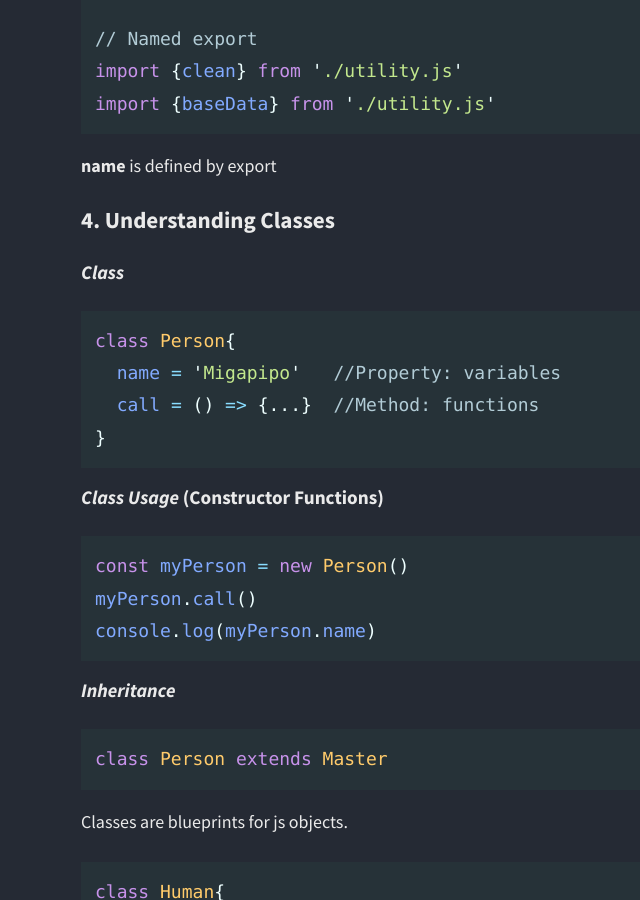
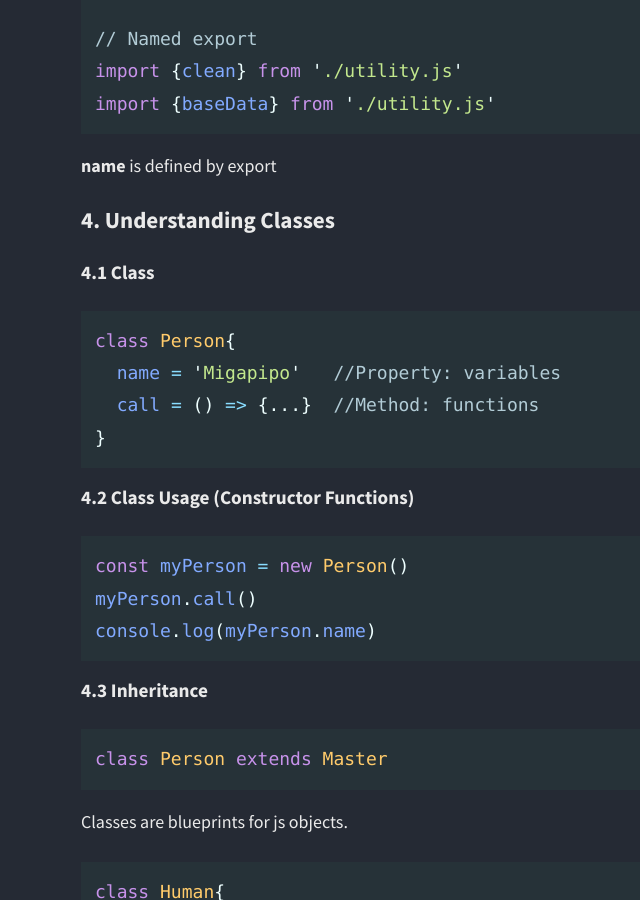
Before and after one commit to migapipo/personal-blog, a Jekyll site: the page built from _posts/2020-01-09-React Learning.md, in a window 1280 px wide and 900 px high, scrolled down 2755 px. Shown: the whole window, without its empty margins (294-934 px from the left). Built offline with Jekyll 4.4.1, drawn with Linux system fonts in a browser that asks for light colours; nearby versions of some CDN libraries.

Commit message:
update React post

````diff
--- a/_posts/2020-01-09-React Learning.md
+++ b/_posts/2020-01-09-React Learning.md
@@ -107,7 +107,7 @@ import {baseData} from './utility.js'
 
 ### 4. Understanding Classes
 
-#### *Class*
+#### 4.1 Class
 ```javascript
 class Person{
   name = 'Migapipo'   //Property: variables
@@ -115,7 +115,7 @@ class Person{
 }
 ```
 
-#### *Class Usage* (Constructor Functions)
+#### 4.2 Class Usage (Constructor Functions)
 
 ```javascript
 const myPerson = new Person()
@@ -123,7 +123,7 @@ myPerson.call()
 console.log(myPerson.name)
 ```
 
-#### *Inheritance*
+#### 4.3 Inheritance
 
 ```javascript
 class Person extends Master
````
